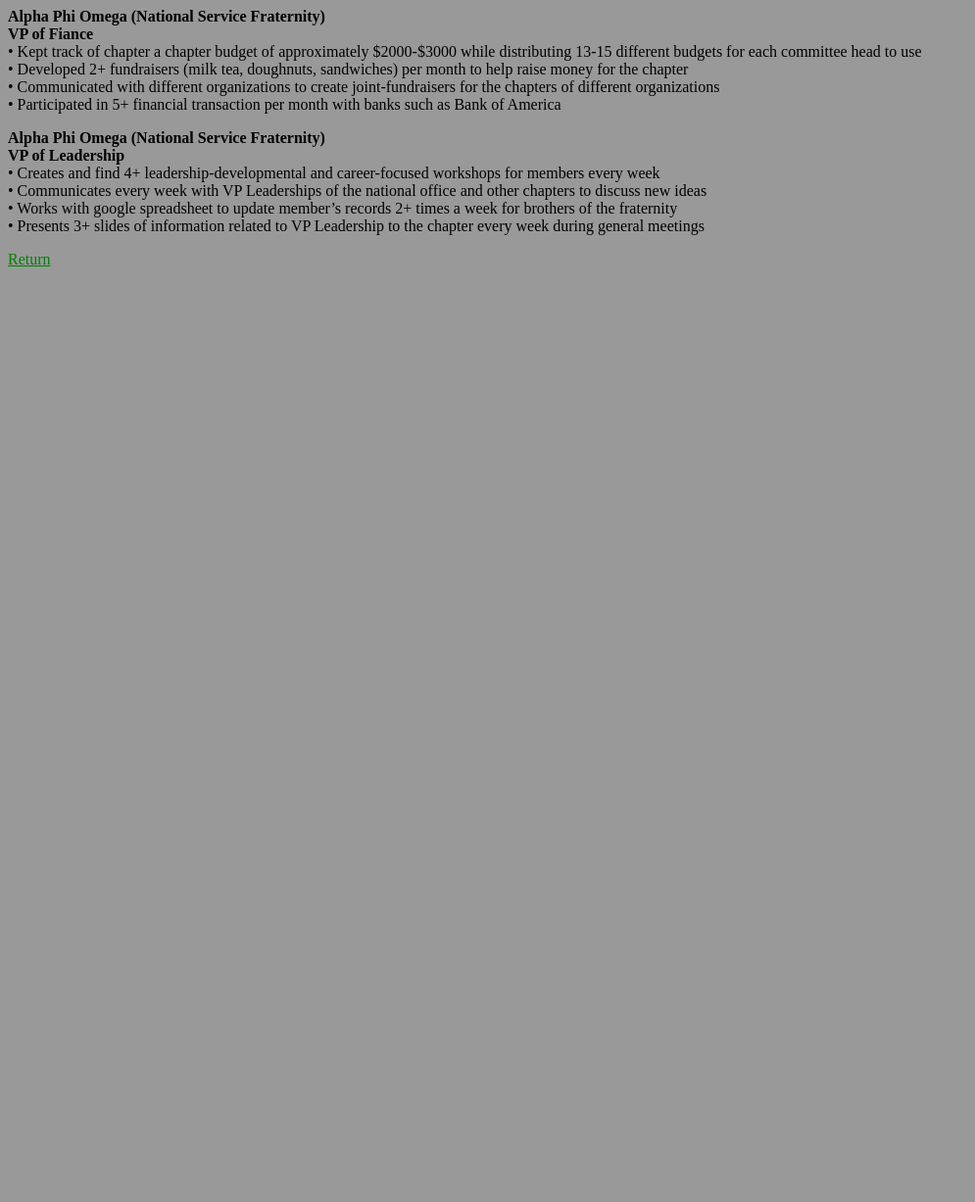
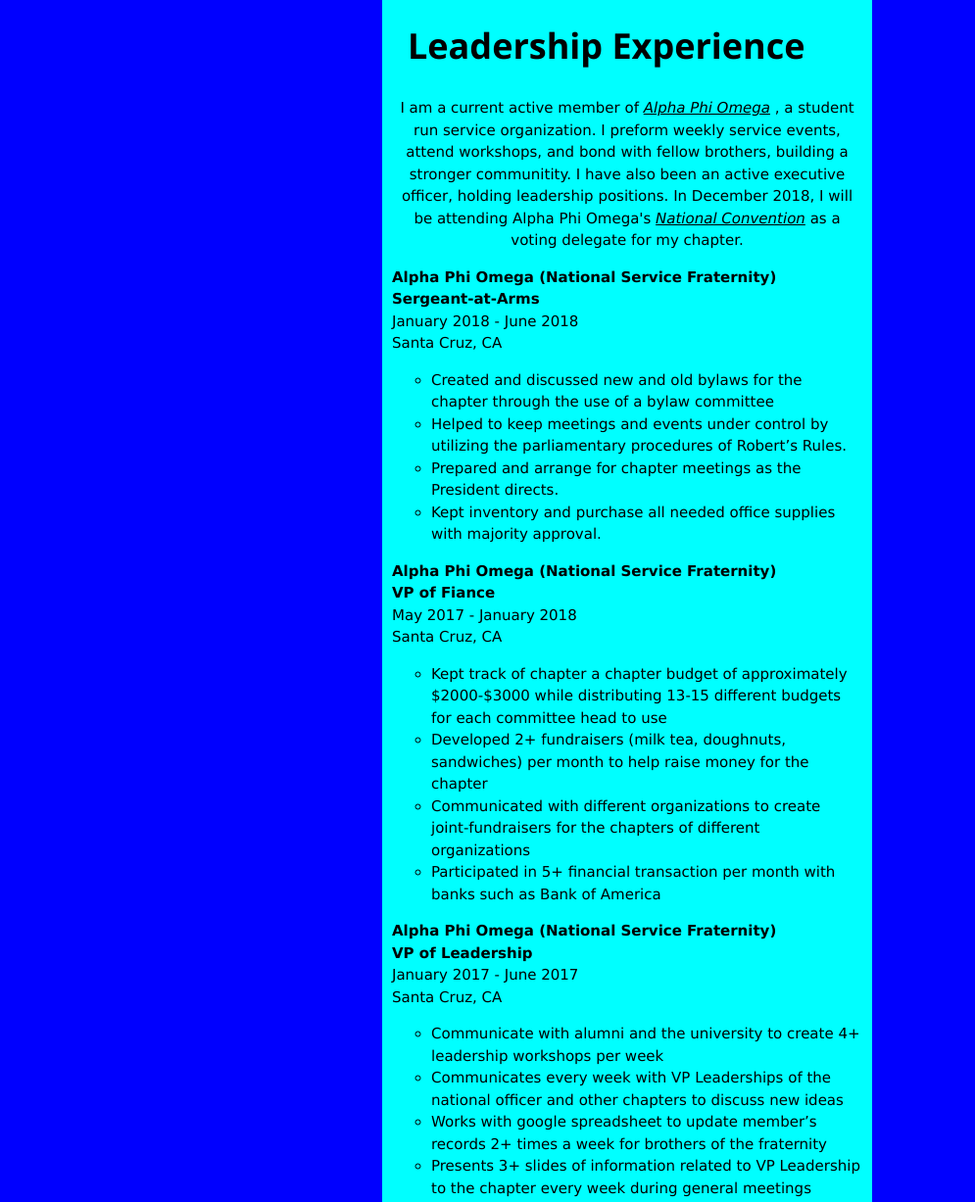
Before and after one commit to bchengs/bchengs.github.io, a plain HTML site: page LeadershipExperience.html in a window 1280 px wide. Shown: the top 1227 px of the page at 98% size, without its empty margins (0-995 px from the left). Before the commit the page ends 800 px from the top, so only its background shows below. Drawn offline with nearby package versions, Linux system fonts and the light colour scheme.

Commit message:
Add files via upload

```diff
--- a/LeadershipExperience.html
+++ b/LeadershipExperience.html
@@ -1,28 +1,89 @@
 <html>
 <head>
+	<title>Leadership Experience</title>
 	<link rel="stylesheet" type="text/css" href="BCStyle.css"/>
+	<meta name="viewport" content="width=device-width, initial-scale=1">
+<link rel="stylesheet" href="https://www.w3schools.com/w3css/4/w3.css">
 </head>
+<meta name="viewport" content="width=device-width, initial-scale=1">
+<style>
+body {
+    background: #0000FF	;
+}
+
+.content {
+    max-width: 500px;
+    margin: auto;
+    background: #00FFFF;
+    padding: 10px;
+}
+</style>
+ <div class="content">
+ <div class="w3-container w3-sand*">
+  <h1><strong>Leadership Experience</strong></h1>
+</div>
+
+
+<script>
+document.getElementById("demo").innerHTML = "My First JavaScript";
+</script>
+<p><center>I am a current active member of
+	<em>
+		<a href ="http://www.apoagn.org/">Alpha Phi Omega</a>
+	</em> , a student run service organization. I preform weekly service events, attend workshops, and bond with fellow brothers, building a stronger communitity. I have also been an active executive officer, holding leadership positions. In December 2018, I will be attending Alpha Phi Omega's
+	<em>
+		<a href ="https://apo.org/2018-alpha-phi-omega-national-convention/">National Convention</a>
+	</em>
+as a voting delegate for my chapter.</center></p>
+
 <body>
 <p>
-<strong>Alpha Phi Omega (National Service Fraternity)<br>
-VP of Fiance</strong><br>
-•	Kept track of chapter a chapter budget of approximately $2000-$3000 while distributing 13-15 different budgets for each committee head to use<br>
-•	Developed 2+ fundraisers (milk tea, doughnuts, sandwiches) per month to help raise money for the chapter<br>
-•	Communicated with different organizations to create joint-fundraisers for the chapters of different organizations<br>
-•	Participated in 5+ financial transaction per month with banks such as Bank of America<br>
+	<strong>Alpha Phi Omega (National Service Fraternity)<br>
+	Sergeant-at-Arms<br></strong>
+	January 2018 - June 2018<br>
+	Santa Cruz, CA <br>
+
+	<ul style="list-style-type:circle">
+<li>Created and discussed new and old bylaws for the chapter through the use of a bylaw committee </li>
+<li>Helped to keep meetings and events under control by utilizing the parliamentary procedures of Robert’s Rules.</li>
+<li>Prepared and arrange for chapter meetings as the President directs. </li>
+<li> Kept inventory and purchase all needed office supplies with majority approval.</li>
+	</ul>
+
+
+
+</p>
+ <p>
+<strong>Alpha Phi Omega (National Service Fraternity)
+	<br>VP of Fiance<br></strong>
+	May 2017 - January 2018<br>
+	Santa Cruz, CA <br>
+
+	<ul style="list-style-type:circle">
+<li>Kept track of chapter a chapter budget of approximately $2000-$3000 while distributing 13-15 different budgets for each committee head to use</li>
+<li>Developed 2+ fundraisers (milk tea, doughnuts, sandwiches) per month to help raise money for the chapter</li>
+<li>Communicated with different organizations to create joint-fundraisers for the chapters of different organizations</li>
+<li>Participated in 5+ financial transaction per month with banks such as Bank of America</li>
+	</ul>
 </p>
 
-<p>
+	<p>
 <strong>Alpha Phi Omega (National Service Fraternity)<br>
 VP of Leadership</strong><br>
-•	Creates and find 4+ leadership-developmental and career-focused workshops for members every week<br>
-•	Communicates every week with VP Leaderships of the national office and other chapters to discuss new ideas<br>
-•	Works with google spreadsheet to update member’s records 2+ times a week for brothers of the fraternity<br>
-•	Presents 3+ slides of information related to VP Leadership to the chapter every week during general meetings<br>
+January 2017 - June 2017<br>
+Santa Cruz, CA <br>
+<ul style="list-style-type:circle">
+<li>Communicate with alumni and the university to create 4+ leadership workshops per week</li>
+<li>Communicates every week with VP Leaderships of the national officer and other chapters to discuss new ideas</li>
+<li>Works with google spreadsheet to update member’s records 2+ times a week for brothers of the fraternity</li>
+<li>Presents 3+ slides of information related to VP Leadership to the chapter every week during general meetings</li>
+</ul>
 
-</p>
+	</p>
+<a href ="BryanChengSite.html">Return</a>
+</div>
+</div>
 
-<a href ="index.html">Return</a>
 
 </body>
 </html>
```
Also changed, not shown: BryanChengSite.html (added, +69 -0 lines), ProfessionalExperience.html (+47 -16 lines).
